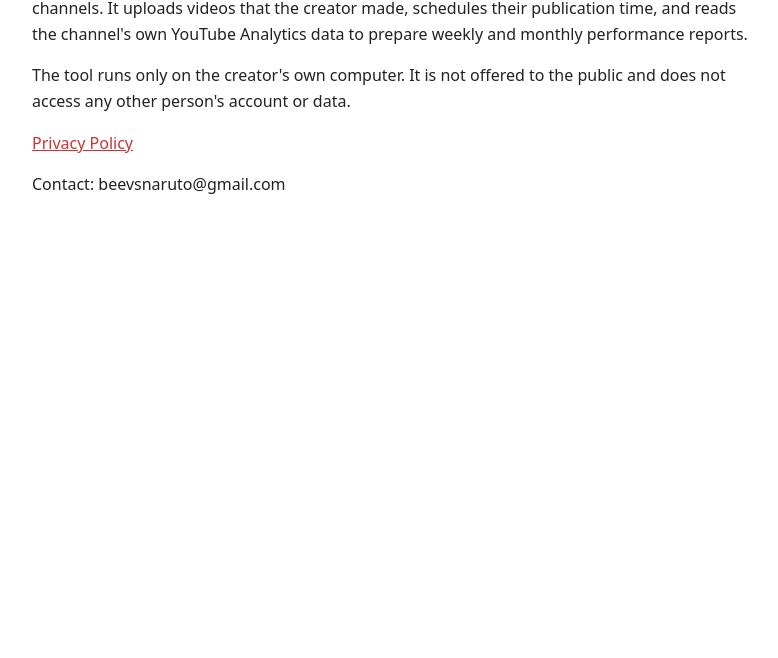
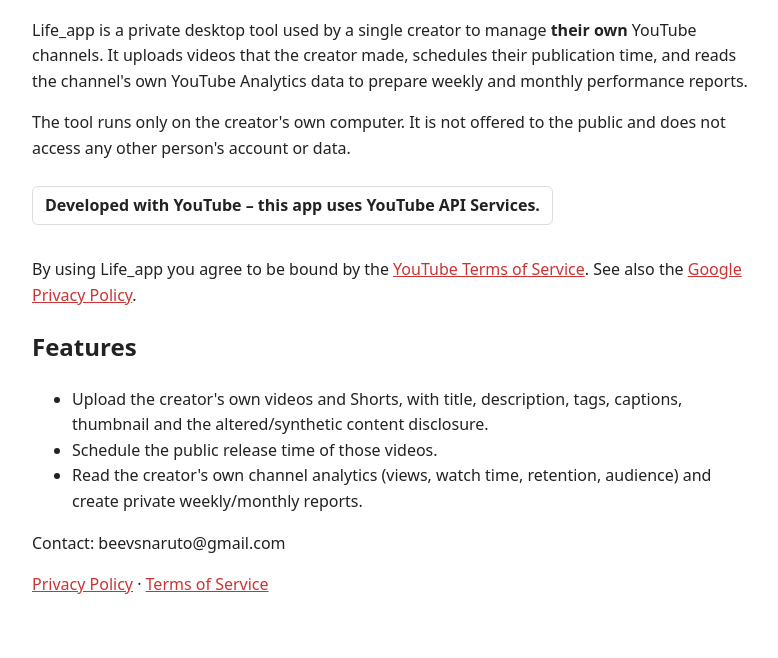
Before and after one commit to ahihi2019/beevsnaruto, a plain HTML site: page index.html in a window 1280 px wide. Shown: the part 142-800 px from the top of the page, without its empty margins (248-1026 px from the left). Drawn offline with Linux system fonts and the light colour scheme.

Commit message:
Add files via upload

```diff
--- a/index.html
+++ b/index.html
@@ -1,14 +1,26 @@
 <!doctype html>
 <html lang="en"><head><meta charset="utf-8"><meta name="viewport" content="width=device-width,initial-scale=1">
 <title>Life_app – personal YouTube publishing tool</title>
-<style>body{font:16px/1.6 system-ui,sans-serif;max-width:720px;margin:40px auto;padding:0 16px;color:#222}a{color:#c33}</style></head>
+<style>body{font:16px/1.6 system-ui,sans-serif;max-width:720px;margin:40px auto;padding:0 16px;color:#222}a{color:#c33}
+.yt{display:inline-block;margin-top:8px;padding:6px 12px;border:1px solid #ddd;border-radius:6px;font-weight:600}
+nav a{margin-right:16px}</style></head>
 <body>
+<nav><a href="privacy.html">Privacy Policy</a><a href="terms.html">Terms of Service</a></nav>
 <h1>Life_app</h1>
 <p>Life_app is a private desktop tool used by a single creator to manage <b>their own</b> YouTube channels.
 It uploads videos that the creator made, schedules their publication time, and reads the channel's own
 YouTube Analytics data to prepare weekly and monthly performance reports.</p>
 <p>The tool runs only on the creator's own computer. It is not offered to the public and does not access
 any other person's account or data.</p>
-<p><a href="privacy.html">Privacy Policy</a></p>
+<p class="yt">Developed with YouTube – this app uses YouTube API Services.</p>
+<p>By using Life_app you agree to be bound by the <a href="https://www.youtube.com/t/terms">YouTube Terms of Service</a>.
+See also the <a href="https://policies.google.com/privacy">Google Privacy Policy</a>.</p>
+<h2>Features</h2>
+<ul>
+<li>Upload the creator's own videos and Shorts, with title, description, tags, captions, thumbnail and the altered/synthetic content disclosure.</li>
+<li>Schedule the public release time of those videos.</li>
+<li>Read the creator's own channel analytics (views, watch time, retention, audience) and create private weekly/monthly reports.</li>
+</ul>
 <p>Contact: beevsnaruto@gmail.com</p>
+<p><a href="privacy.html">Privacy Policy</a> · <a href="terms.html">Terms of Service</a></p>
 </body></html>
```
